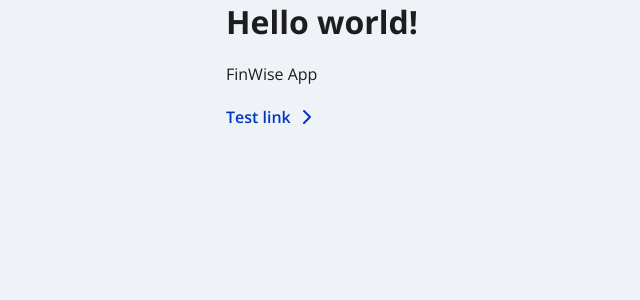
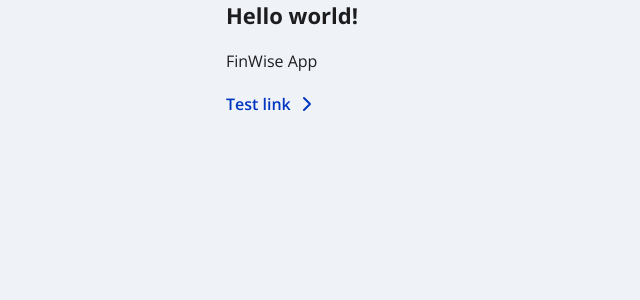
Before and after one commit to FinnieRyan/IP3-Banking-App-project, a React (Create React App) app in the folder frontend/: page / in a window 1280 px wide. Shown: the top 300 px of the page, without its empty margins (46-686 px from the left). Built offline with nearby package versions, Linux system fonts and the light colour scheme.

Commit message:
UI: added heading component

```diff
--- a/frontend/src/App.js
+++ b/frontend/src/App.js
@@ -5,21 +5,23 @@ import { ThemeProvider } from 'styled-components';
 import { GlobalStyles } from './styles/GlobalStyles';
 import { theme } from './styles/Theme';
 
+// COMPONENTS
+import { PageLayout } from './components/PageLayout/PageLayout';
+import { Heading } from './components/Heading/Heading';
 import { Link } from './components/Link/Link';
-import { PageLayout } from './components/PageLayout/PageLayout';
 
 export const App = () => {
   return (
     <ThemeProvider theme={theme}>
       <GlobalStyles />
       <Router>
-        {/* <Routes> */}
         <PageLayout>
-          <h1>Hello world!</h1>
+          <Heading size={1} displayAs={3}>
+            Hello world!
+          </Heading>
           <p>FinWise App</p>
           <Link>Test link</Link>
         </PageLayout>
-        {/* </Routes> */}
       </Router>
     </ThemeProvider>
   );
--- /dev/null
+++ b/frontend/src/components/Heading/Heading.js
@@ -0,0 +1,19 @@
+import React from 'react';
+import PropTypes from 'prop-types';
+import { StyledHeading } from './Heading.style';
+
+export const Heading = ({ size = 1, displayAs = size, children }) => {
+  const HeadingComponent = `h${size}`;
+
+  return (
+    <StyledHeading as={HeadingComponent} displayAs={displayAs}>
+      {children}
+    </StyledHeading>
+  );
+};
+
+Heading.propTypes = {
+  size: PropTypes.oneOf([1, 2, 3, 4, 5, 6]),
+  displayAs: PropTypes.oneOf([1, 2, 3, 4, 5, 6]),
+  children: PropTypes.node.isRequired,
+};
--- /dev/null
+++ b/frontend/src/components/Heading/Heading.style.js
@@ -0,0 +1,14 @@
+import styled from 'styled-components';
+
+const styles = {
+  1: '28px',
+  2: '24px',
+  3: '22px',
+  4: '20px',
+  5: '18px',
+  6: '16px',
+};
+
+export const StyledHeading = styled.h1`
+  font-size: ${(props) => styles[props.displayAs || props.size]};
+`;
--- a/frontend/src/components/Link/Link.style.js
+++ b/frontend/src/components/Link/Link.style.js
@@ -1,7 +1,7 @@
 import { Link } from 'react-router-dom';
 import styled from 'styled-components';
 
-export const LinkContainer = styled(Link)`
+export const LinkContainer = styled(({ inline, ...props }) => <Link {...props} />)`
   display: ${({ inline }) => (inline ? 'inline-flex' : 'flex')};
   align-items: center;
   gap: 4px;
```
Also changed, not shown: frontend/src/components/Link/Link.js (+11 -1 lines).
